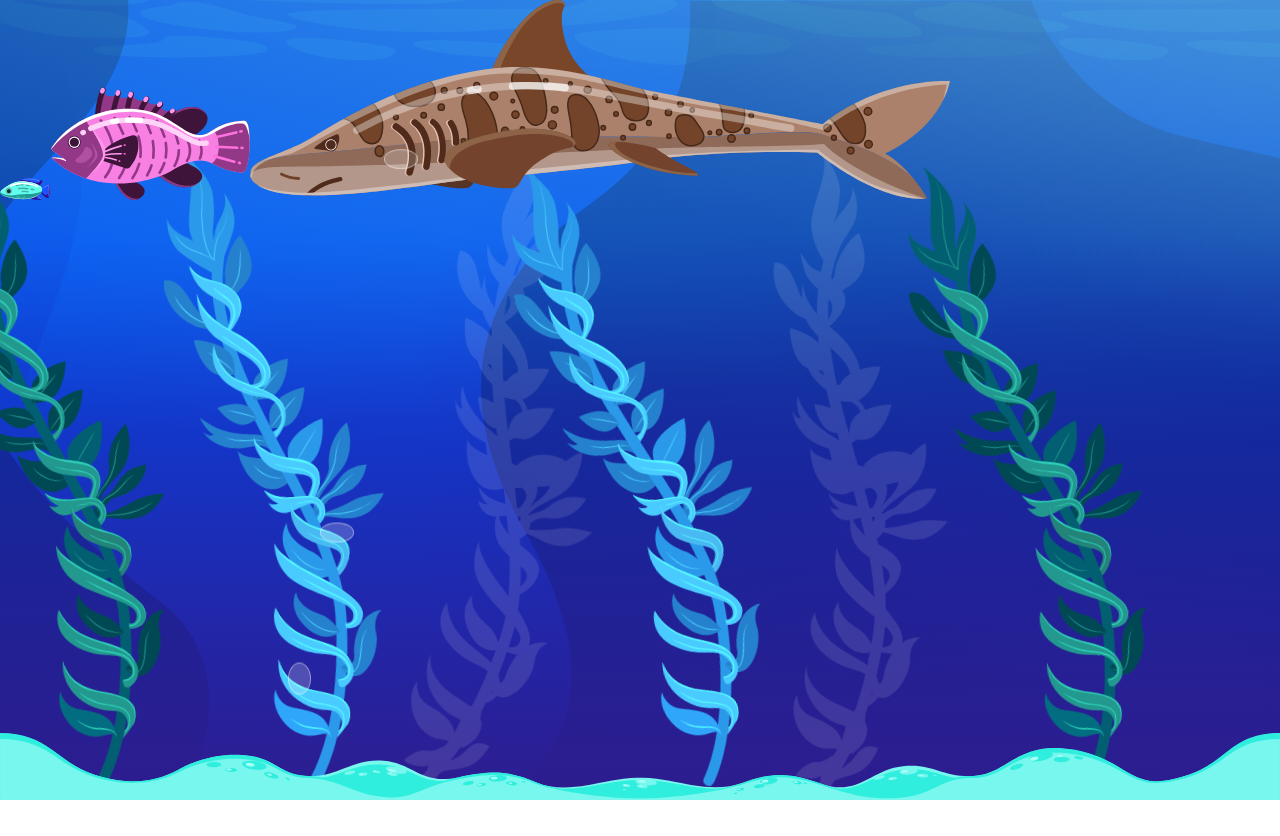
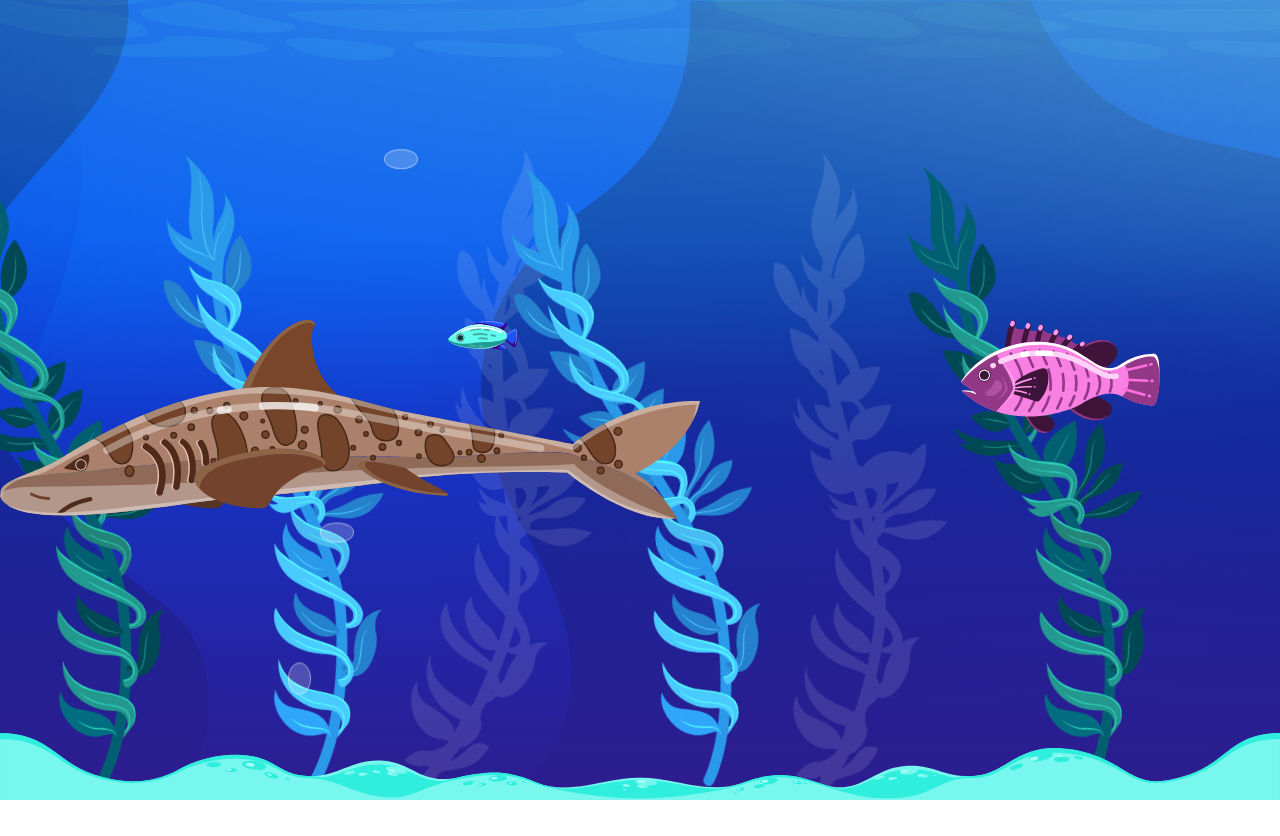
Before and after one commit to wetfish/wet.fish-UNDER-CONSTRUCTION, a Vue app in the folder kelp/: page / in a window 1280 px wide. Shown: the top 836 px of the page. Built offline with nearby package versions, Linux system fonts and the light colour scheme.

Commit message:
Basic fish swimming animation

```diff
--- a/kelp/src/App.vue
+++ b/kelp/src/App.vue
@@ -121,6 +121,19 @@
     margin-left: 24em;
   }
 
+  .fish:nth-of-type(1) {
+    animation-delay: 1s;
+
+  }
+  .fish:nth-of-type(2) {
+    animation-delay: 5s;
+  }
+
+  .fish:nth-of-type(3) {
+    animation-delay: 10s;
+  }
+
+
   @keyframes sway {
     0% { transform: rotate(15deg); }
     50% { transform: rotate(-15deg); }
--- a/kelp/src/components/Fish.vue
+++ b/kelp/src/components/Fish.vue
@@ -31,8 +31,14 @@
 
 <style lang="scss">
   .fish {
+    margin-top: 20em;
+    position: absolute;
+    animation: swim 20s;
+    animation-iteration-count: infinite;
+    animation-timing-function: linear;
+
     &.blue {
-      max-width: 50px;
+      max-width: 70px;
     }
 
     &.pink {
@@ -43,4 +49,9 @@
       max-width: 700px;
     }
   }
+
+  @keyframes swim {
+    0% { transform: translateX(100vw) }
+    100% { transform: translateX(-100vw); }
+  }
 </style>
```
